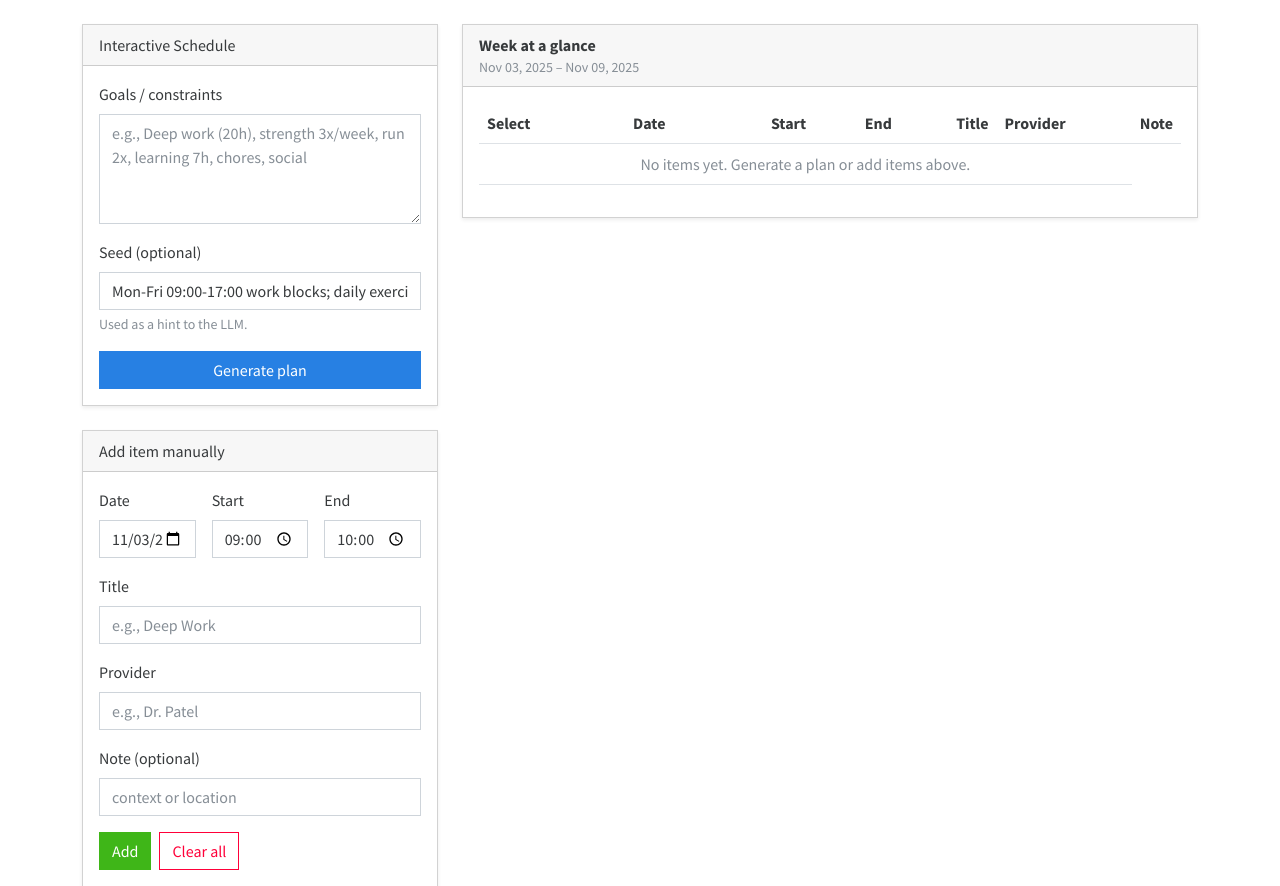
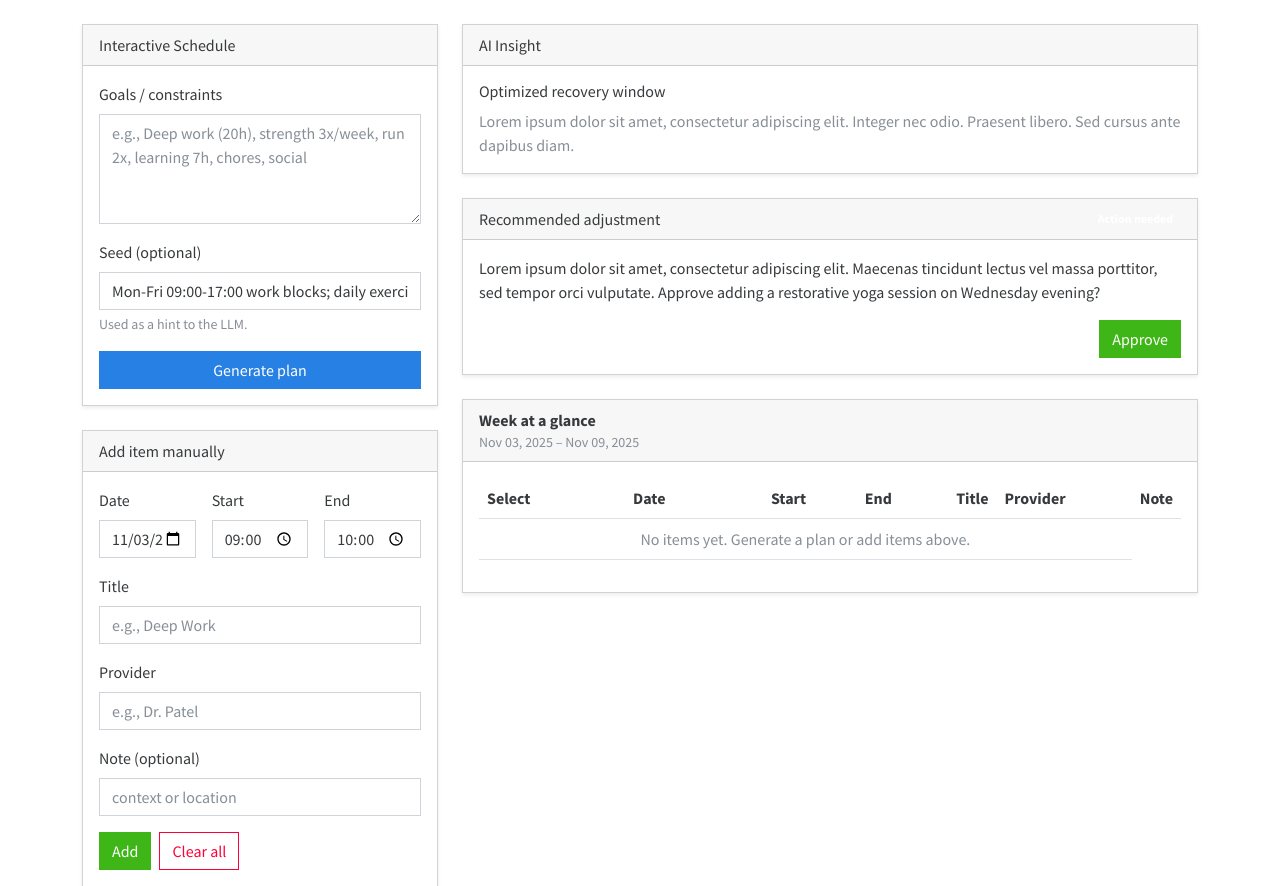
Before and after one commit to davidparks21/shiftrx_challenge, a Flask app: page / in a window 1280 px wide. Shown: the part 56-942 px from the top of the page. Run offline with Flask 3, Linux system fonts and the light colour scheme; some libraries are stand-ins or nearby versions.

Commit message:
Add AI insight cards above weekly schedule

```diff
--- a/src/app/templates/index.html
+++ b/src/app/templates/index.html
@@ -60,6 +60,31 @@
   </div>
 
   <div class="col-lg-8">
+    <div class="card shadow-sm mb-4">
+      <div class="card-header">AI Insight</div>
+      <div class="card-body">
+        <h6 class="card-title">Optimized recovery window</h6>
+        <p class="card-text text-muted">
+          Lorem ipsum dolor sit amet, consectetur adipiscing elit. Integer nec odio. Praesent libero. Sed cursus ante dapibus diam.
+        </p>
+      </div>
+    </div>
+
+    <div class="card shadow-sm mb-4">
+      <div class="card-header d-flex justify-content-between align-items-center">
+        <span>Recommended adjustment</span>
+        <span class="badge bg-warning-subtle text-warning-emphasis">Action needed</span>
+      </div>
+      <div class="card-body">
+        <p class="card-text">
+          Lorem ipsum dolor sit amet, consectetur adipiscing elit. Maecenas tincidunt lectus vel massa porttitor, sed tempor orci vulputate. Approve adding a restorative yoga session on Wednesday evening?
+        </p>
+        <div class="d-flex justify-content-end">
+          <button type="button" class="btn btn-success">Approve</button>
+        </div>
+      </div>
+    </div>
+
     <div class="card shadow-sm">
       <div class="card-header d-flex flex-wrap justify-content-between align-items-center gap-2">
         <div>
```
